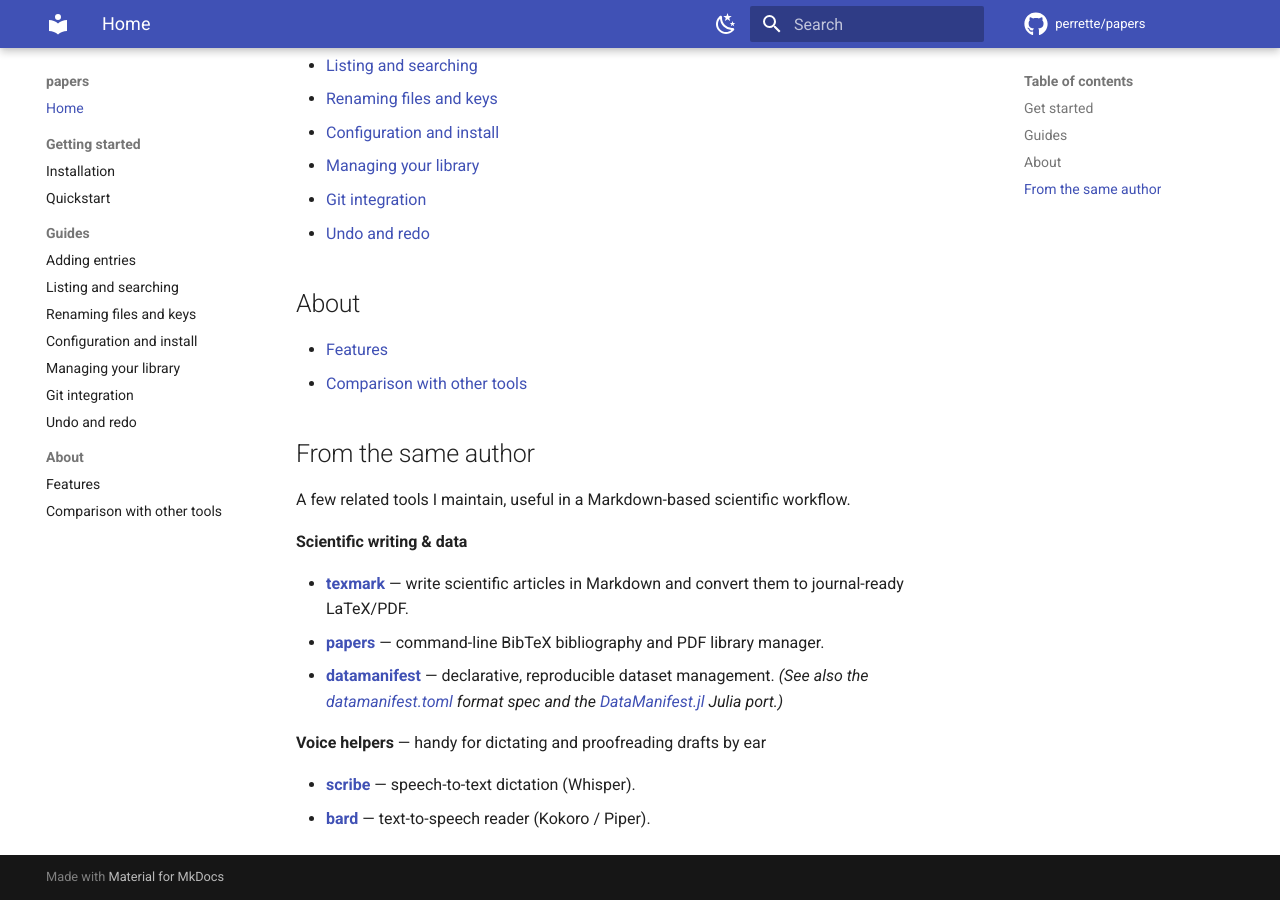
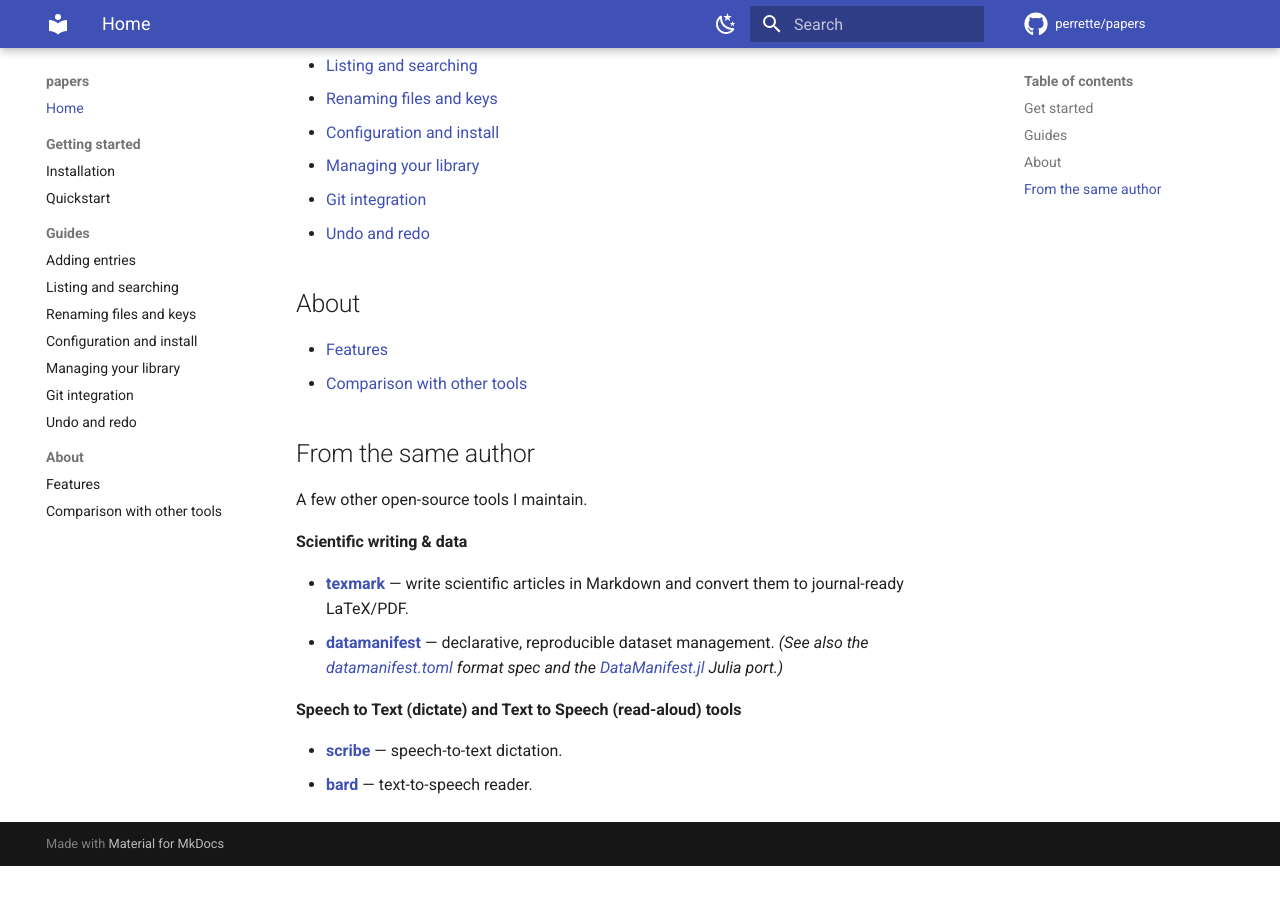
Before and after one commit to perrette/papers, an MkDocs documentation site: the page built from docs/index.md, in a window 1280 px wide and 900 px high, scrolled down 864 px. Built offline with MkDocs 1.6.1 and Material for MkDocs 9.7.7, drawn with Linux system fonts in a browser that asks for light colours; comment, search, counter and statistics services are not loaded; after the commit the page ends 1730 px from its top, so only the background shows below that.

Commit message:
docs: refine 'From the same author' — drop self-reference, model names, and Markdown framing

```diff
--- a/README.md
+++ b/README.md
@@ -71,15 +71,14 @@
 
 ## From the same author
 
-A few related tools I maintain, useful in a Markdown-based scientific workflow.
+A few other open-source tools I maintain.
 
 **Scientific writing & data**
 
 - [**texmark**](https://perrette.github.io/texmark/) — write scientific articles in Markdown and convert them to journal-ready LaTeX/PDF.
-- [**papers**](https://perrette.github.io/papers/) — command-line BibTeX bibliography and PDF library manager.
 - [**datamanifest**](https://perrette.github.io/datamanifest/) — declarative, reproducible dataset management. *(See also the [datamanifest.toml](https://perrette.github.io/datamanifest.toml/) format spec and the [DataManifest.jl](https://awi-esc.github.io/DataManifest.jl/) Julia port.)*
 
-**Voice helpers** — handy for dictating and proofreading drafts by ear
+**Speech to Text (dictate) and Text to Speech (read-aloud) tools**
 
-- [**scribe**](https://perrette.github.io/scribe/) — speech-to-text dictation (Whisper).
-- [**bard**](https://perrette.github.io/bard/) — text-to-speech reader (Kokoro / Piper).
+- [**scribe**](https://perrette.github.io/scribe/) — speech-to-text dictation.
+- [**bard**](https://perrette.github.io/bard/) — text-to-speech reader.
--- a/docs/index.md
+++ b/docs/index.md
@@ -42,15 +42,14 @@
 
 ## From the same author
 
-A few related tools I maintain, useful in a Markdown-based scientific workflow.
+A few other open-source tools I maintain.
 
 **Scientific writing & data**
 
 - [**texmark**](https://perrette.github.io/texmark/) — write scientific articles in Markdown and convert them to journal-ready LaTeX/PDF.
-- [**papers**](https://perrette.github.io/papers/) — command-line BibTeX bibliography and PDF library manager.
 - [**datamanifest**](https://perrette.github.io/datamanifest/) — declarative, reproducible dataset management. *(See also the [datamanifest.toml](https://perrette.github.io/datamanifest.toml/) format spec and the [DataManifest.jl](https://awi-esc.github.io/DataManifest.jl/) Julia port.)*
 
-**Voice helpers** — handy for dictating and proofreading drafts by ear
+**Speech to Text (dictate) and Text to Speech (read-aloud) tools**
 
-- [**scribe**](https://perrette.github.io/scribe/) — speech-to-text dictation (Whisper).
-- [**bard**](https://perrette.github.io/bard/) — text-to-speech reader (Kokoro / Piper).
+- [**scribe**](https://perrette.github.io/scribe/) — speech-to-text dictation.
+- [**bard**](https://perrette.github.io/bard/) — text-to-speech reader.
```
